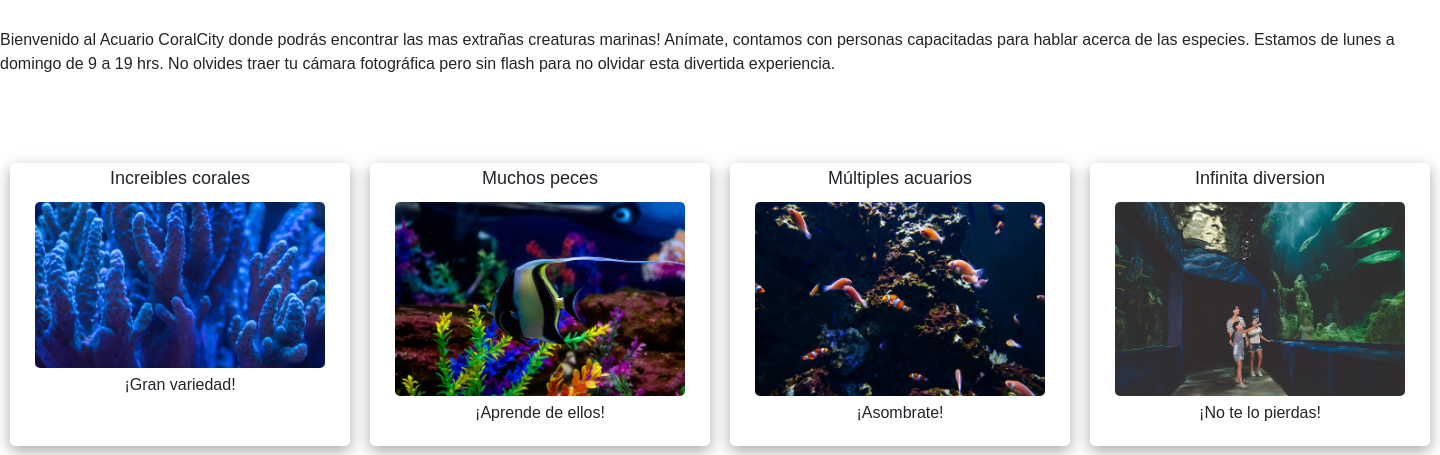
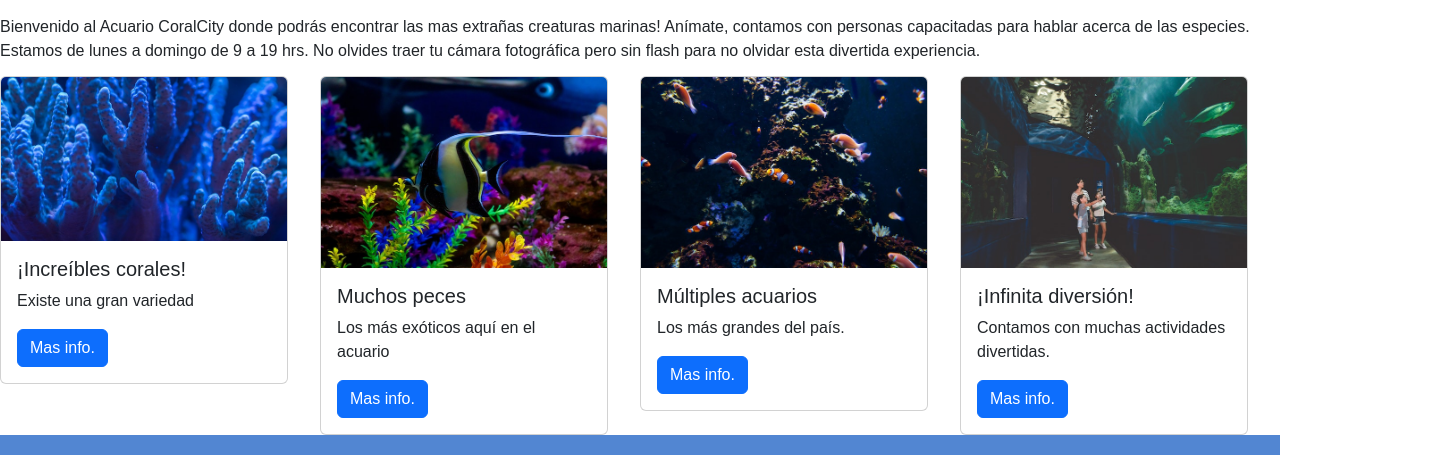
Before and after one commit to Michgmtz/PreEntrega2Gonzalez, a plain HTML site: page index.html in a window 1280 px wide. Shown: the part 283-738 px from the top of the page, 1440 px wide, since content can reach past the window. Drawn offline with nearby package versions, Linux system fonts and the light colour scheme.

Commit message:
Se puso bootstrap con su sistema de grillas

```diff
--- a/css/style.css
+++ b/css/style.css
@@ -96,11 +96,9 @@ section article p{
     margin-bottom: 1%;
 }
 
-.imgs{
-    width: 300px;
-    margin: 0 15px;
-    border-radius: 10px;
-    padding: 5px;
+.tarjeta{
+    margin: 1rem;
+
 }
 
 .todasImagenes{
@@ -108,21 +106,7 @@ section article p{
     justify-content: center;
 }
 
-.tarjeta{
-    text-align: center;
-    box-shadow: rgba(0, 0, 0, 0.35) 0px 5px 15px ;/* Es para agregar una sombra, un cuadro, boton, etc... */
-    /* SINTAXIS: "horizontal offset" "vertical offset" "blur radius" "spread radius" "color"; */
-    border-radius: 5px;
-    margin: 10px;
-    padding: 5px;
-    margin-bottom: 150px; /* Esto fue para bajar el footer NO SE COMO SE DEBE HACER  */
-    margin-top: 5%;
 
-}
-
-.tarjeta h2{
-    font-size: 18px;
-}
 
 @media (max-width: 480px){
     h1{justify-self: center;
--- a/index.html
+++ b/index.html
@@ -42,26 +42,50 @@
         </section>
         </div>
         <div class="todasImagenes">
-            <div class="tarjeta">
-                <h2>Increibles corales</h2>
-                <img class="imgs" src="image/img1.jpg" alt="">
-                <p>¡Gran variedad!</p>
+            <div class="col-md-3">
+                <div class="card" style="width: 18rem;">
+  <img src="image/img1.jpg" class="card-img-top" alt="">
+  <div class="card-body">
+    <h5 class="card-title">¡Increíbles corales!</h5>
+    <p class="card-text">Existe una gran variedad</p>
+    <a href="#" class="btn btn-primary">Mas info.</a>
+  </div>
+</div>
             </div>
-            <div class="tarjeta">
-                <h2>Muchos peces</h2>
-                <img class="imgs" src="image/img2.jpg" alt="">
-                <p>¡Aprende de ellos!</p>
-            </div>
-            <div class="tarjeta">
-                <h2>Múltiples acuarios</h2>
-                <img class="imgs" src="image/img3.jpg" alt="">
-                <p>¡Asombrate!</p>
-            </div>
-            <div class="tarjeta">
-                <h2>Infinita diversion</h2>
-                <img class="imgs" src="image/img4.jpg" alt="">
-                <p>¡No te lo pierdas!</p>
-            </div>
+
+<div class="col-md-3">
+<div class="card col-md-3" style="width: 18rem;">
+  <img src="image/img2.jpg" class="card-img-top imgs" alt="">
+  <div class="card-body">
+    <h5 class="card-title">Muchos peces</h5>
+    <p class="card-text">Los más exóticos aquí en el acuario</p>
+    <a href="#" class="btn btn-primary">Mas info.</a>
+  </div>
+</div>
+</div>
+
+<div class="col-md-3">
+<div class="card col-md-3" style="width: 18rem;">
+  <img src="image/img3.jpg" class="card-img-top imgs" alt="">
+  <div class="card-body">
+    <h5 class="card-title">Múltiples acuarios</h5>
+    <p class="card-text">Los más grandes del país.</p>
+    <a href="#" class="btn btn-primary">Mas info.</a>
+  </div>
+</div>
+</div>
+
+<div class="col-md-3">
+<div class="card col-md-3" style="width: 18rem;">
+  <img src="image/img4.jpg" class="card-img-top imgs" alt="">
+  <div class="card-body">
+    <h5 class="card-title">¡Infinita diversión!</h5>
+    <p class="card-text">Contamos con muchas actividades divertidas.</p>
+    <a href="#" class="btn btn-primary">Mas info.</a>
+  </div>
+</div>
+</div>
+
         </div>
     </main>
 
```
